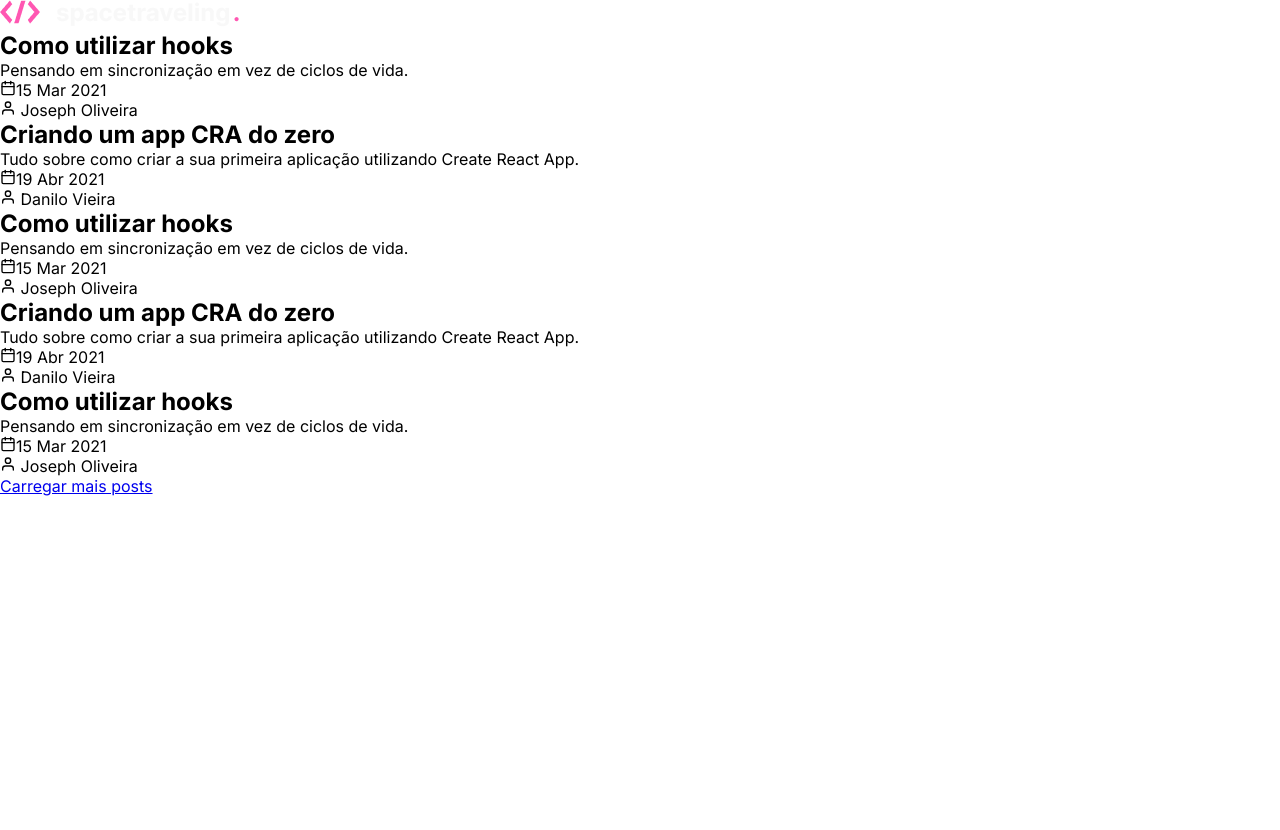
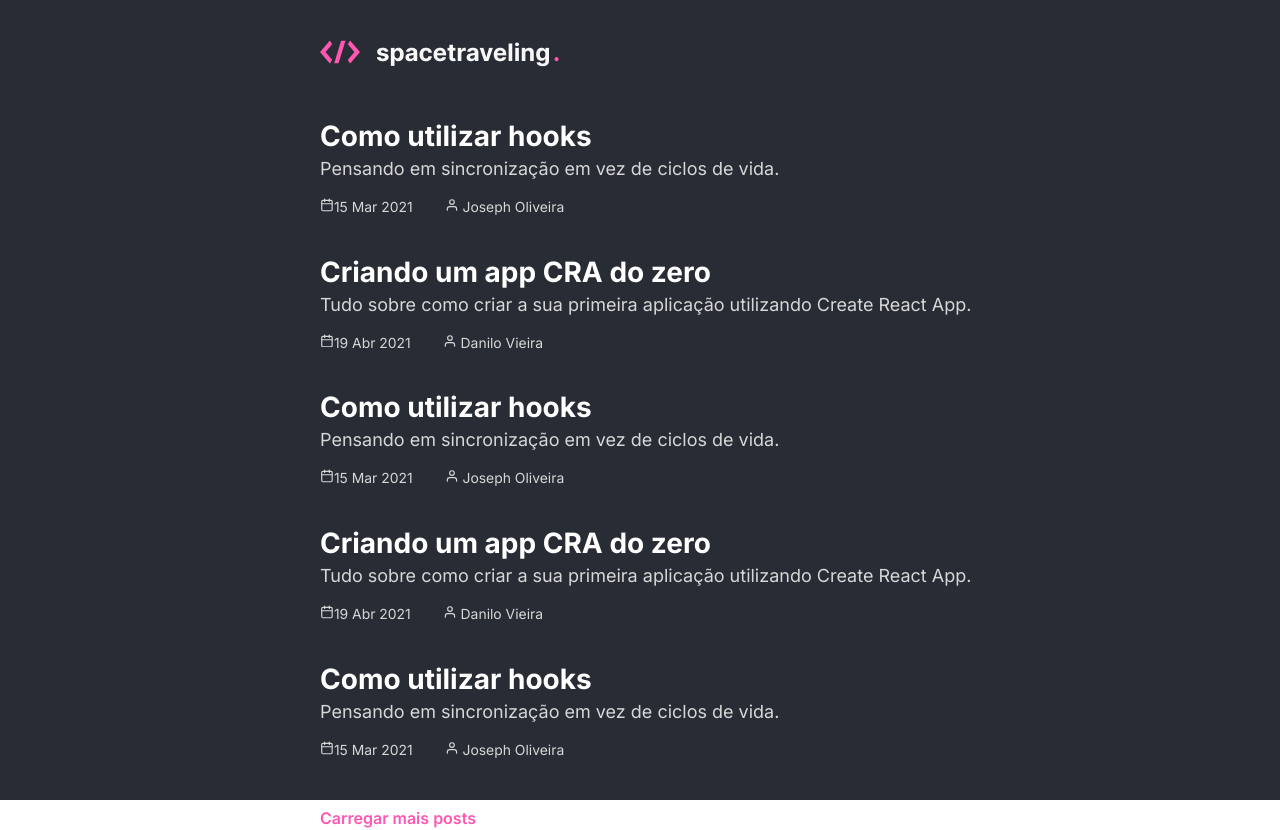
Before and after one commit to genoinosonda/ROCKETSEAT---animated-engine, a Next.js app: page / in a window 1280 px wide. Before the commit the page ends 800 px from the top, so only its background shows below. Built offline with nearby package versions, Linux system fonts and the light colour scheme.

Commit message:
Criando CSS da página inicial da listagem dos posts

```diff
--- a/src/pages/home.module.scss
+++ b/src/pages/home.module.scss
@@ -1 +1,69 @@
-// TODO
+.principal {
+  margin: 0;
+  padding: 0;
+  height: 100vh;
+  background-color: var(--background);
+
+  .content {
+    max-width: 1120px;
+    padding-left: 25vw;
+    padding-top: 5vh;
+  }
+}
+
+.logo {
+  h1 {
+    color: white;
+  }
+  margin-bottom: 3rem;
+}
+
+.topic {
+  margin-top: 2.5rem;
+
+  h2 {
+    font-size: 1.75rem;
+    font-weight: 700;
+    color: var(--white);
+  }
+
+  span {
+    font-size: 1.125rem;
+    color: var(--second-text-color);
+    line-height: 2rem;
+  }
+
+  ul {
+    list-style: none;
+    display: flex;
+    margin-top: 0.8rem;
+
+    li {
+      font-size: 0.87rem;
+      color: var(--second-text-color);
+
+      & + li {
+        margin-left: 2rem;
+      }
+    }
+  }
+}
+
+.footer {
+  position: relative;
+  top: 3rem;
+
+  a {
+    text-decoration: none;
+
+    p {
+      font-weight: 600;
+      line-height: 1.5rem;
+      color: var(--highlight-footer);
+
+      &:hover {
+        cursor: pointer;
+      }
+    }
+  }
+}
```
